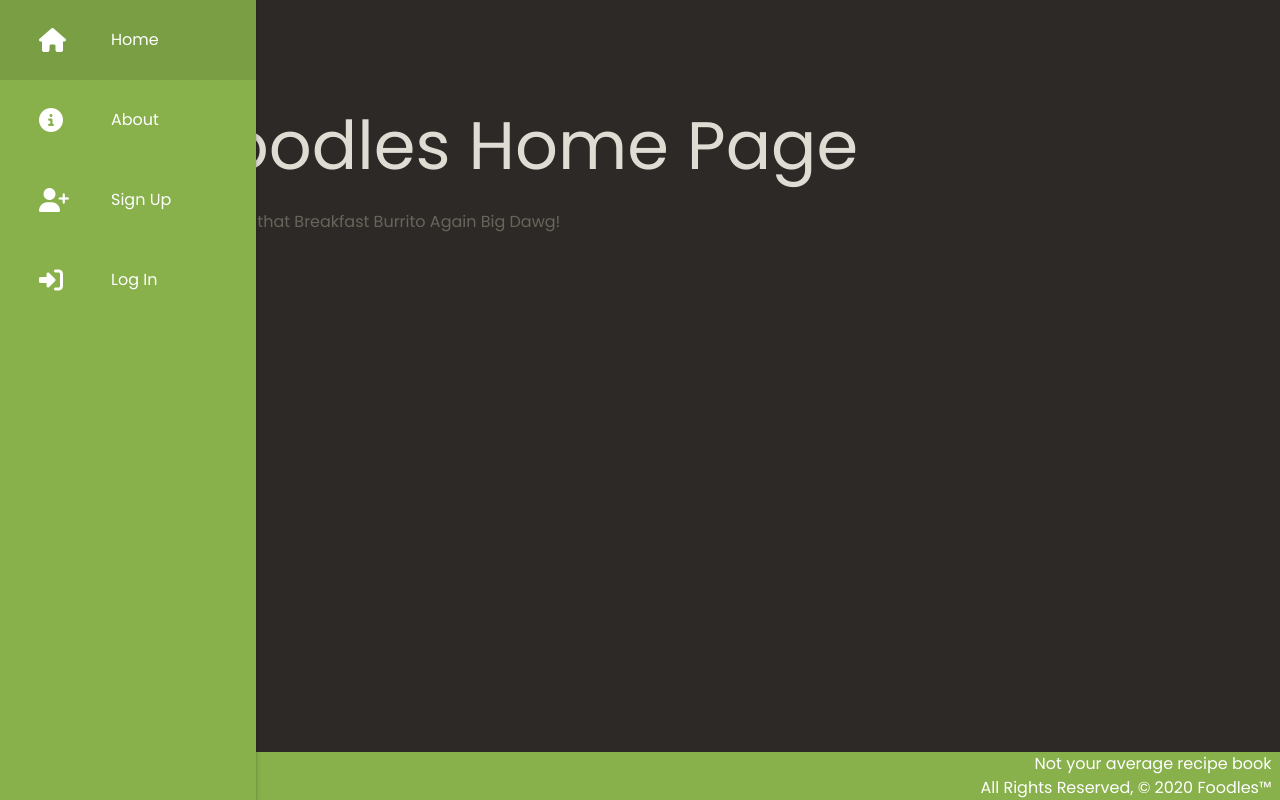
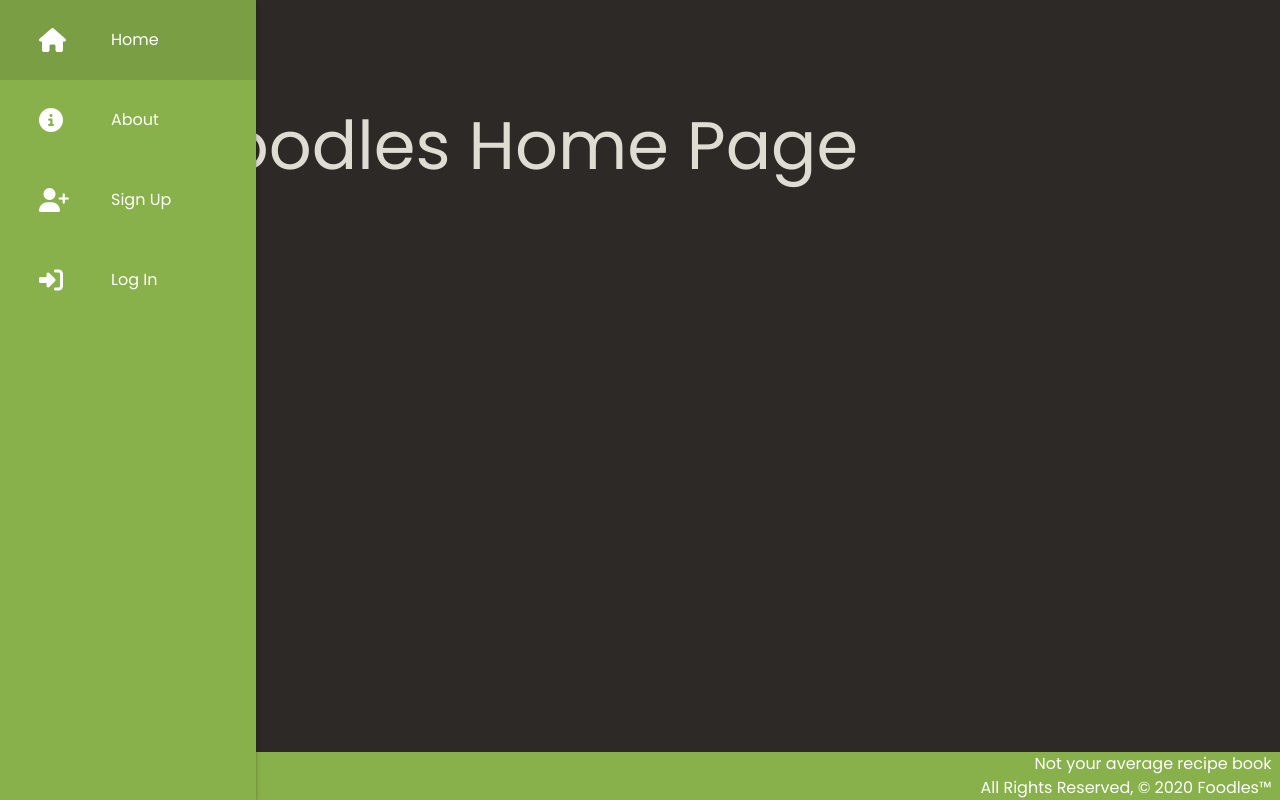
Before and after one commit to mhwhite22/foodles, a Django app: page / in a window 1280 px wide. Run offline with Django 3.2, Linux system fonts and the light colour scheme; some libraries are stand-ins or nearby versions.

Commit message:
gets rid of message on home page

```diff
--- a/main_app/templates/home.html
+++ b/main_app/templates/home.html
@@ -3,12 +3,4 @@
 
 <h1>Foodles Home Page</h1>
 
-{% if messages %}
-<ul class="messages">
-    {% for message in messages %}
-    <li{% if message.tags %} class="{{ message.tags }}"{% endif %}>{{ message }}</li>
-    {% endfor %}
-</ul>
-{% endif %}
-
 {% endblock %}
--- a/main_app/views.py
+++ b/main_app/views.py
@@ -14,7 +14,6 @@ from .models import Meal, Recipe, MAIN_INGREDIENT
 # Create your views here.
 
 def home(request):
-  messages.add_message(request, messages.INFO, 'Hey, Try that Breakfast Burrito Again Big Dawg!')
   return render(request, 'home.html')
 
 def about(request):
```
